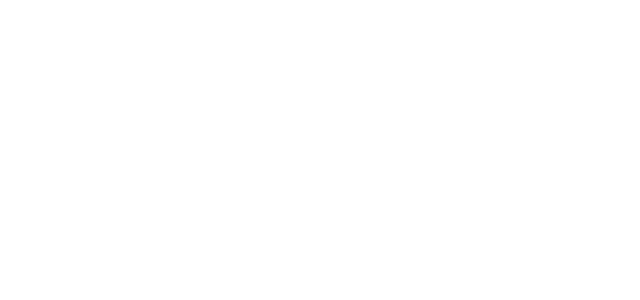
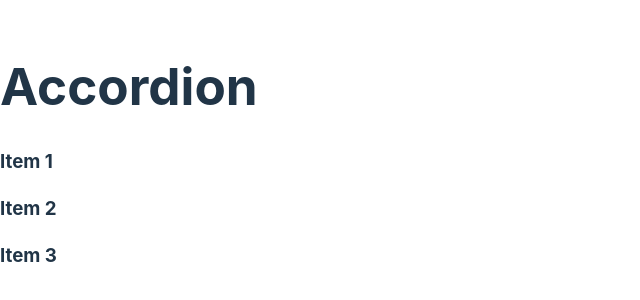
Before and after one commit to PRABHAT1SHUKLA/test-playground, a React (Vite) app: page /accordion2 in a window 1280 px wide. Before the commit this address had no page. Shown: the part 244-544 px from the top of the page, without its empty margins (0-640 px from the left). Built offline with nearby package versions, Linux system fonts and the light colour scheme.

Commit message:
feat: accordion with on set property

```diff
--- a/src/App.tsx
+++ b/src/App.tsx
@@ -11,6 +11,7 @@
 import Time from "./components/time";
 import My from "./components/my";
 import Carousel from "./components/carousel";
+import Accordion2 from "./components/accordion2";
 
 function App() {
   return (
@@ -33,6 +34,7 @@
     <Route path="/me" element={<My/>}/>
     <Route path='/carousel' element={<Carousel/>}/>
     <Route path="/debounce" element={<Debounce/>}/>
+    <Route path="/accordion2" element={<Accordion2/>}></Route>
       </Routes>
     </Router>
   );
--- /dev/null
+++ b/src/components/accordion2.tsx
@@ -0,0 +1,48 @@
+import React, { useState } from "react";
+
+interface AccordionItemProps {
+  title: string;
+  content: string;
+  isOpen: boolean;
+  onToggle: () => void;
+}
+
+const AccordionItem: React.FC<AccordionItemProps> = ({ title, content, isOpen, onToggle }) => (
+  <div>
+    <h3 onClick={onToggle} style={{ cursor: "pointer" }}>
+      {title}
+    </h3>
+    {isOpen && <p>{content}</p>}
+  </div>
+);
+
+const Accordion2: React.FC = () => {
+  const [openIndex, setOpenIndex] = useState<number | null>(null);
+
+  const toggleAccordion = (index: number) => {
+    setOpenIndex(openIndex === index ? null : index);
+  };
+
+  const items = [
+    { title: "Item 1", content: "Content for item 1" },
+    { title: "Item 2", content: "Content for item 2" },
+    { title: "Item 3", content: "Content for item 3" },
+  ];
+
+  return (
+    <div>
+      <h1>Accordion</h1>
+      {items.map((item, index) => (
+        <AccordionItem
+          key={index}
+          title={item.title}
+          content={item.content}
+          isOpen={openIndex === index}
+          onToggle={() => toggleAccordion(index)}
+        />
+      ))}
+    </div>
+  );
+};
+
+export default Accordion2;
```
